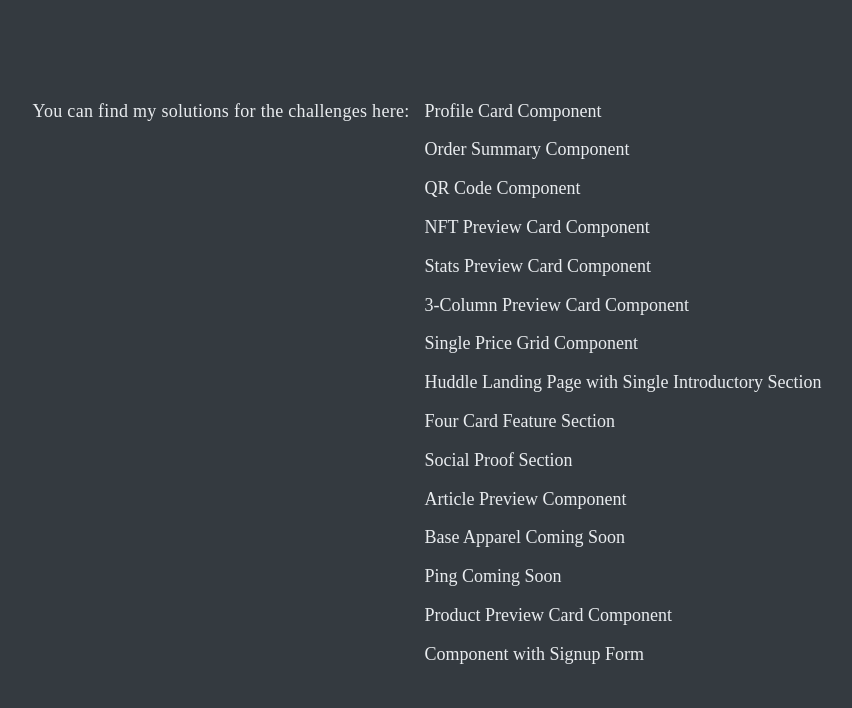
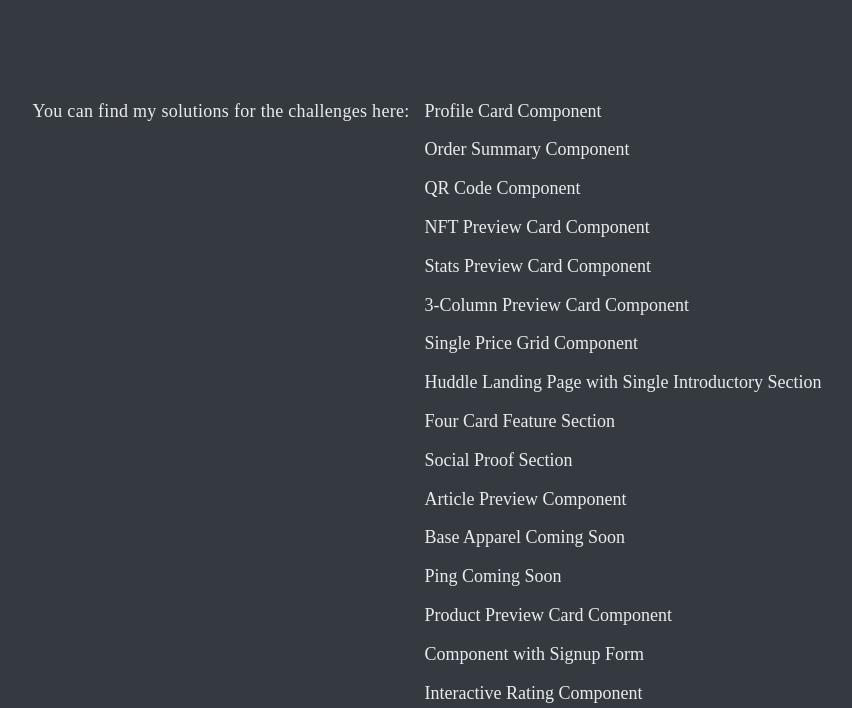
Before and after one commit to henripc/frontendmentor-challenges, a plain HTML site: page index.html in a window 1280 px wide. Shown: the part 361-1069 px from the top of the page, without its empty margins (213-1065 px from the left). Before the commit the page ends 1030 px from the top, so only its background shows below. Drawn offline with Linux system fonts and the light colour scheme; a web font is replaced by a local one.

Commit message:
Added solution for Interactive rating component challenge.

```diff
--- a/index.html
+++ b/index.html
@@ -40,6 +40,7 @@
         <a class="solution-link" href="./ping-coming-soon-page/" target="_blank">Ping Coming Soon</a>
         <a class="solution-link" href="./product-preview-card/" target="_blank">Product Preview Card Component</a>
         <a class="solution-link" href="./component-with-signup-form/" target="_blank">Component with Signup Form</a>
+        <a class="solution-link" href="./interactive-rating-component/" target="_blank">Interactive Rating Component</a>
       </div>
     </div>
   </body>
```
